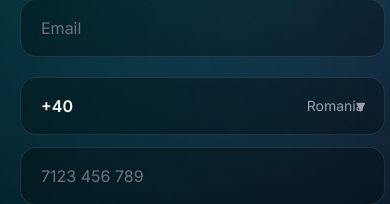
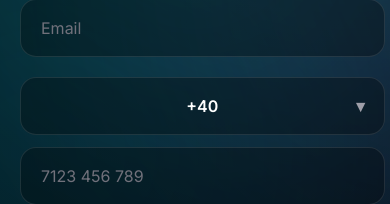
Before and after one commit to RaulRauta/my-business-site, a Next.js app: page /en/contact in a window 390 px wide. Shown: the part 516-720 px from the top of the page. Built offline with nearby package versions, Linux system fonts and the light colour scheme.

Commit message:
Rebrand to FlowCraft Studio

```diff
--- a/components/CountryCodeSelect.tsx
+++ b/components/CountryCodeSelect.tsx
@@ -52,10 +52,10 @@ export default function CountryCodeSelect({
       <button
         type="button"
         onClick={() => setOpen((prev) => !prev)}
-        className="flex w-full items-center justify-between rounded-2xl border border-white/10 bg-black/30 px-5 py-4 text-left outline-none transition hover:border-emerald-400/40 focus:border-emerald-400/70 focus:shadow-[0_0_22px_rgba(52,211,153,0.18)]"
+        className="flex w-full items-center justify-center rounded-2xl border border-white/10 bg-black/30 px-5 py-4 text-left outline-none transition hover:border-emerald-400/40 focus:border-emerald-400/70 focus:shadow-[0_0_22px_rgba(52,211,153,0.18)] sm:justify-between"
       >
         <span className="font-semibold text-white">{selected.code}</span>
-        <span className="ml-3 truncate text-sm text-zinc-400">
+        <span className="ml-3 hidden truncate text-sm text-zinc-400 sm:block">
           {lang === "ro" ? selected.ro : selected.en}
         </span>
       </button>
```
